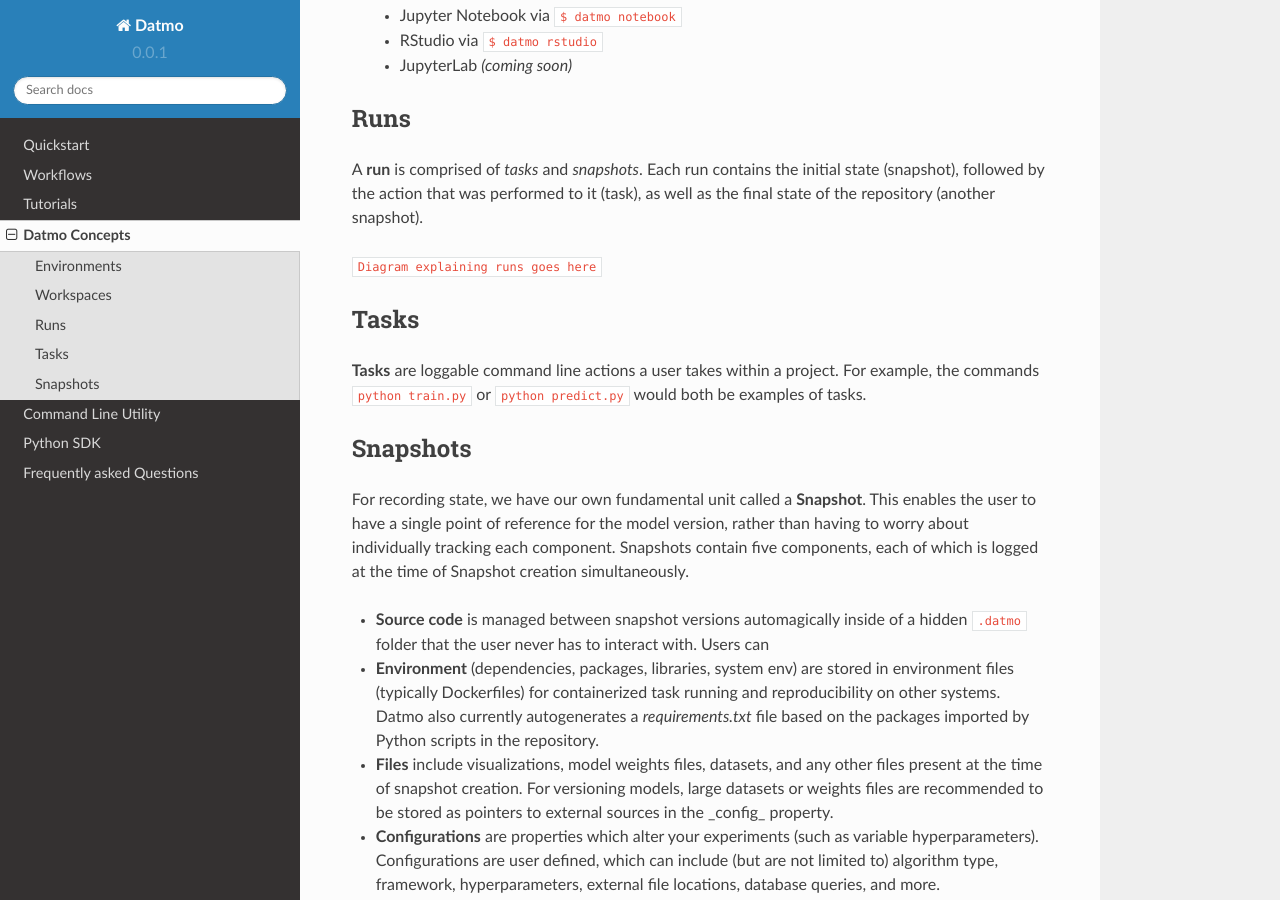
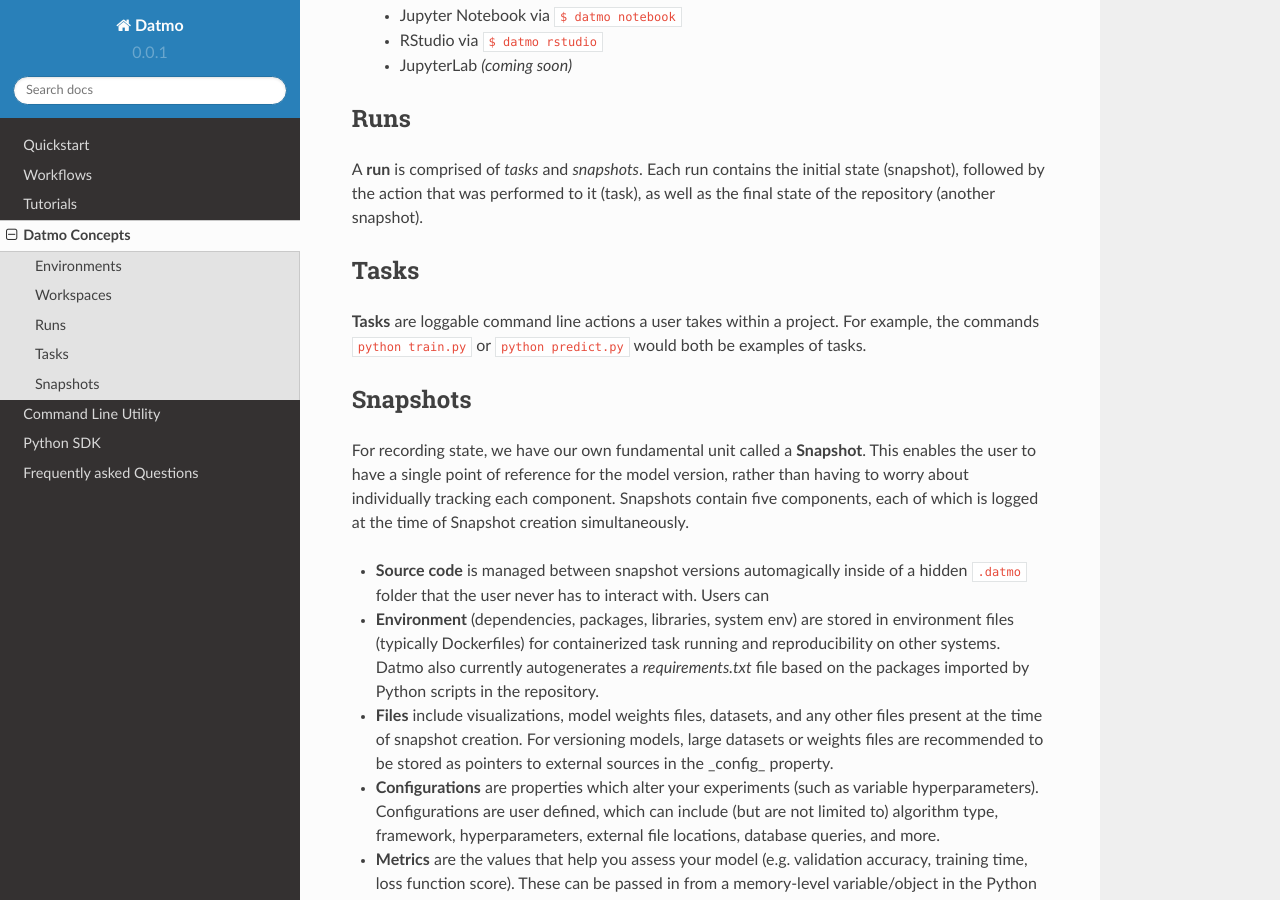
Before and after one commit to datmo/datmo, a Sphinx documentation site: the page built from docs/concepts.rst, in a window 1280 px wide and 900 px high, scrolled down 457 px. Built offline with Sphinx 7.4.7 and the Read the Docs theme 2.0.0, drawn with Linux system fonts in a browser that asks for light colours; pages that are not in the unit, such as notebooks, are missing from menus.

Commit message:
small docs styling changes to faq/concepts

```diff
--- a/docs/concepts.rst
+++ b/docs/concepts.rst
@@ -20,9 +20,6 @@
 --------------
 
 A **run** is comprised of *tasks* and *snapshots*. Each run contains the initial state (snapshot), followed by the action that was performed to it (task), as well as the final state of the repository (another snapshot).
-
-
-``Diagram explaining runs goes here``
 
 
 Tasks
--- a/docs/faq.rst
+++ b/docs/faq.rst
@@ -2,7 +2,11 @@
 ===================================
 
 Q: What is the role of the datmo open source tool?
+
 A: The open source project acts as a user-controlled project manager (available as both a CLI and Python SDK) that enables users to create, run, manage, and record all aspects of their experiments.
 
+-----
+
 Q: Do I have to know how to use Docker to use Datmo?
+
 A: Nope!
```
